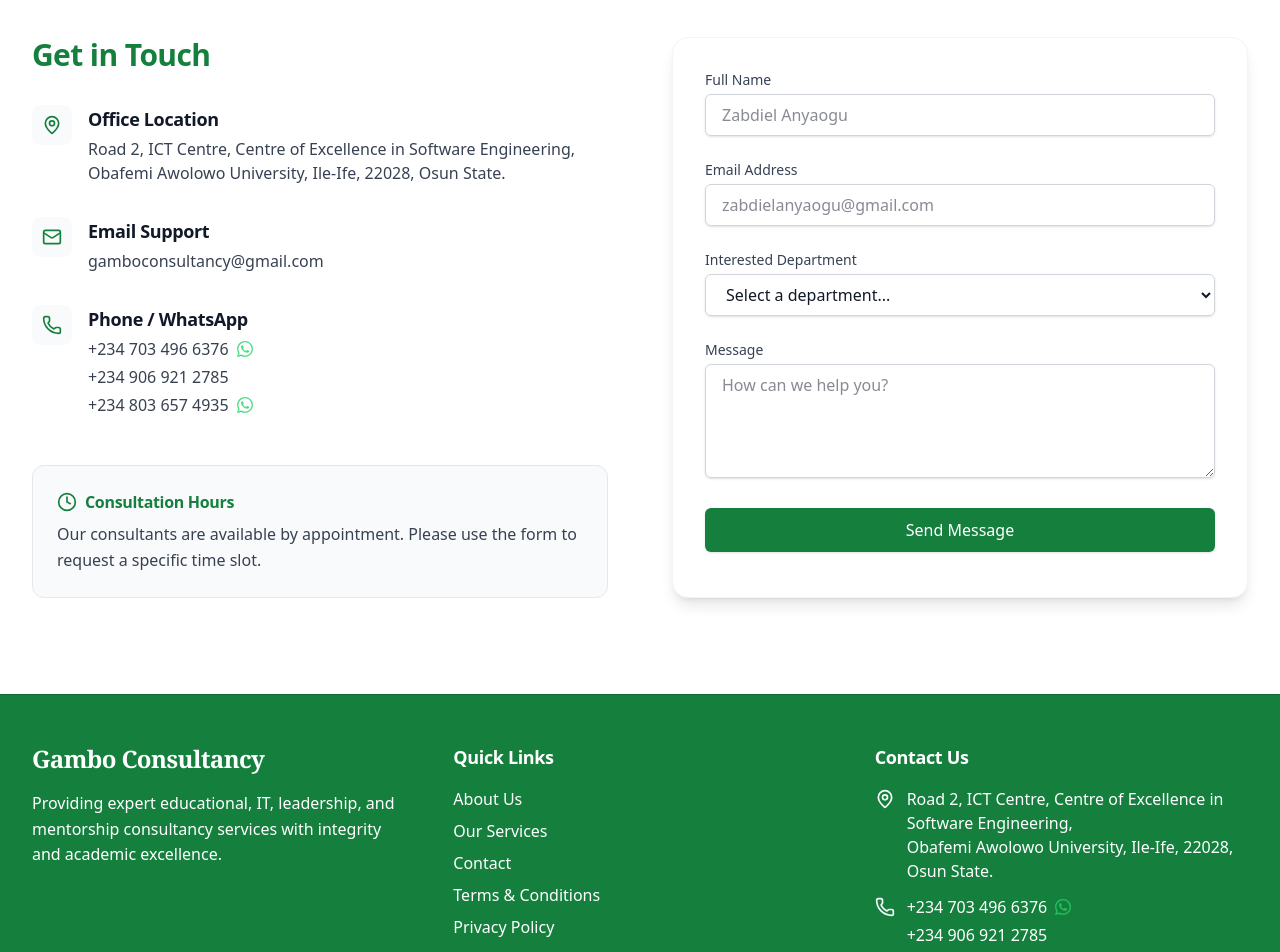
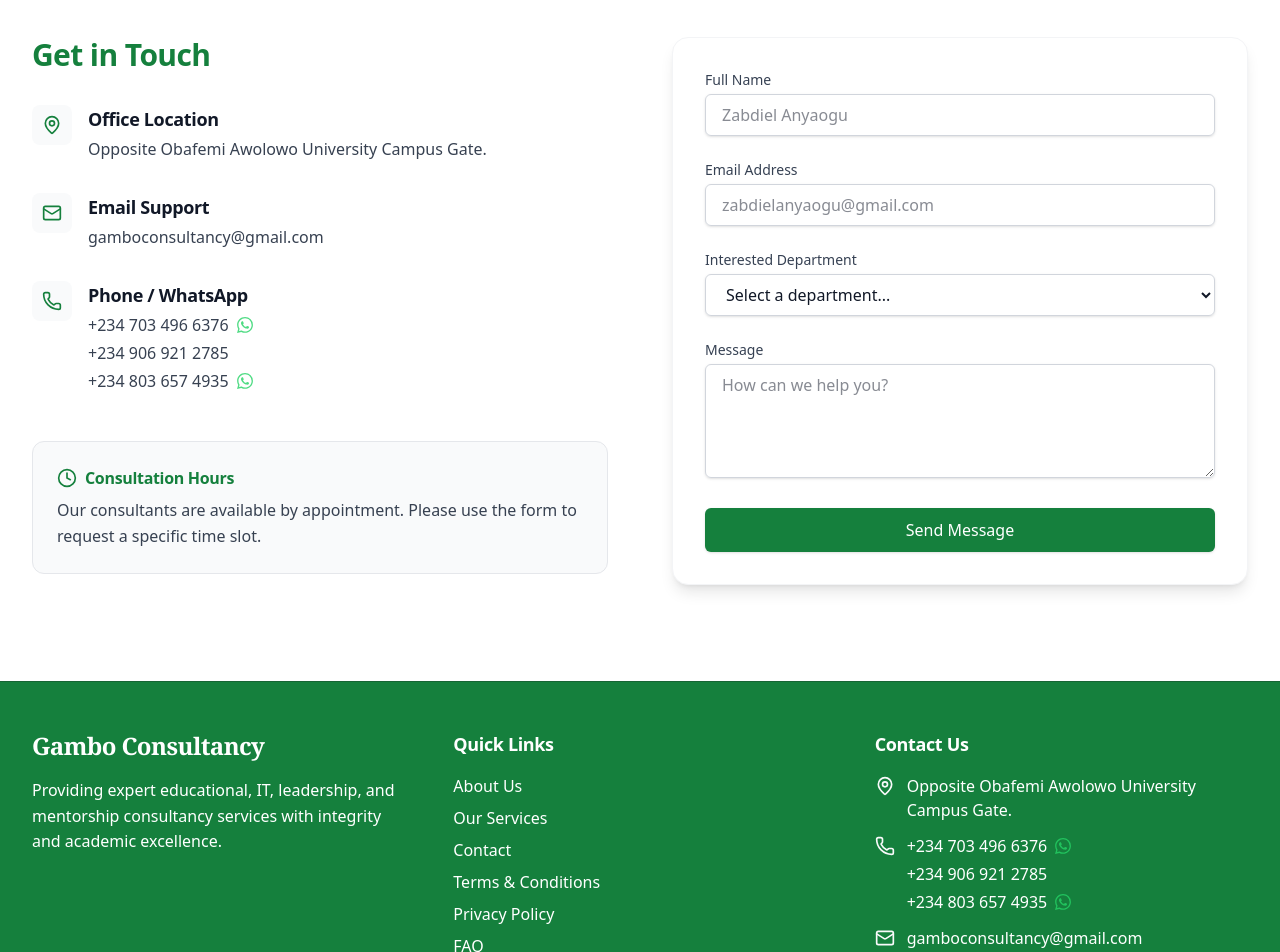
Before and after one commit to samkiell/GamboConsultancy, a Next.js app: page /contact in a window 1280 px wide. Shown: the part 400-1352 px from the top of the page. Built offline with nearby package versions, Linux system fonts and the light colour scheme.

Commit message:
feat: add contact page with contact form and new layout footer component.

```diff
--- a/src/app/contact/page.tsx
+++ b/src/app/contact/page.tsx
@@ -82,15 +82,12 @@
                     Office Location
                   </h3>
                   <a
-                    href="https://maps.google.com/?q=Road+2,+ICT+Centre,+Centre+of+Excellence+in+Software+Engineering,+Obafemi+Awolowo+University,+Ile-Ife,+22028,+Osun+State"
+                    href="https://maps.google.com/?q=Opposite+Obafemi+Awolowo+University+Campus+Gate"
                     target="_blank"
                     rel="noopener noreferrer"
                     className="text-text-muted hover:text-brand-primary transition-colors"
                   >
-                    Road 2, ICT Centre, Centre of Excellence in Software
-                    Engineering,
-                    <br />
-                    Obafemi Awolowo University, Ile-Ife, 22028, Osun State.
+                    Opposite Obafemi Awolowo University Campus Gate.
                   </a>
                 </div>
               </div>
--- a/src/components/layout/Footer.tsx
+++ b/src/components/layout/Footer.tsx
@@ -76,15 +76,12 @@
               <div className="flex items-start">
                 <MapPin className="h-5 w-5 mr-3 text-brand-accent mt-0.5 shrink-0" />
                 <a
-                  href="https://maps.google.com/?q=Road+2,+ICT+Centre,+Centre+of+Excellence+in+Software+Engineering,+Obafemi+Awolowo+University,+Ile-Ife,+22028,+Osun+State"
+                  href="https://maps.google.com/?q=Opposite+Obafemi+Awolowo+University+Campus+Gate"
                   target="_blank"
                   rel="noopener noreferrer"
                   className="text-white hover:text-white transition-colors"
                 >
-                  Road 2, ICT Centre, Centre of Excellence in Software
-                  Engineering,
-                  <br />
-                  Obafemi Awolowo University, Ile-Ife, 22028, Osun State.
+                  Opposite Obafemi Awolowo University Campus Gate.
                 </a>
               </div>
               <div className="flex items-start">
```
Also changed, not shown: 1 other file (tests, documents, lock files or other folders).
